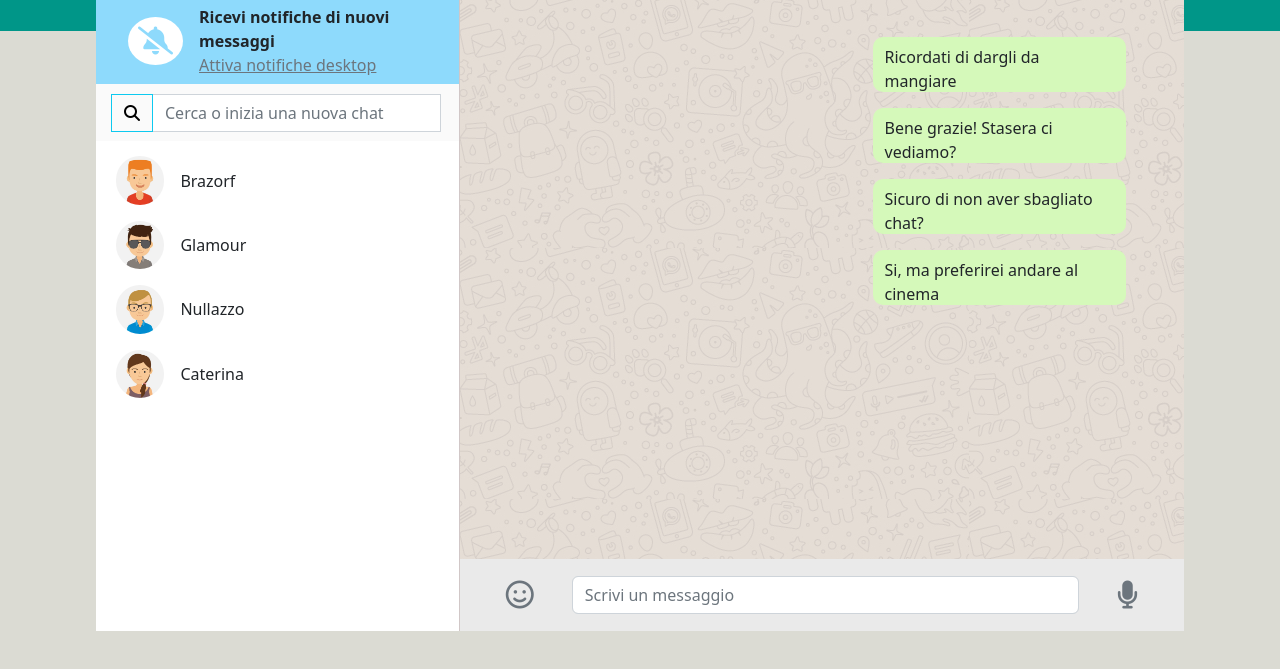
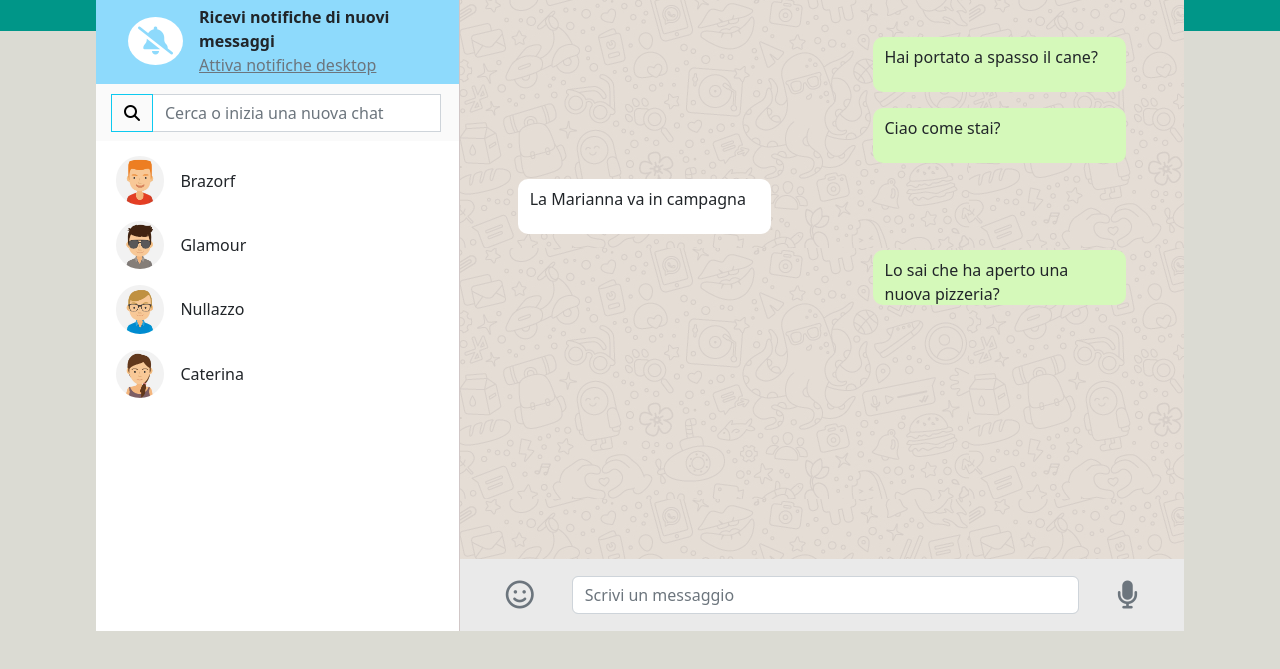
Before and after one commit to GiacomoSeveri/vue-boolzapp, a plain HTML site: page index.html in a window 1280 px wide. Shown: the part 129-798 px from the top of the page. Drawn offline with nearby package versions, Linux system fonts and the light colour scheme.

Commit message:
semi fixed message

```diff
--- a/index.html
+++ b/index.html
@@ -96,7 +96,7 @@
                     <!-- chat -->
                     <div class="chat">
                         <div class="row" v-for="(sms, i) in data.contacts">
-                            <div :class="sms.messages.status === sent ? 'offset-7 col-5 my-message mb-3 pt-2' : 'col-5 contact-message pt-2'">{{ sms.messages[1].text }}</div>
+                            <div :class="sms.messages[currentIndex].status === 'sent' ? 'offset-7 col-5 my-message mb-3 pt-2' : 'col-5 contact-message mb-3 pt-2'">{{ sms.messages[currentIndex].text }}</div>
                         </div>
                     </div>
 
```
